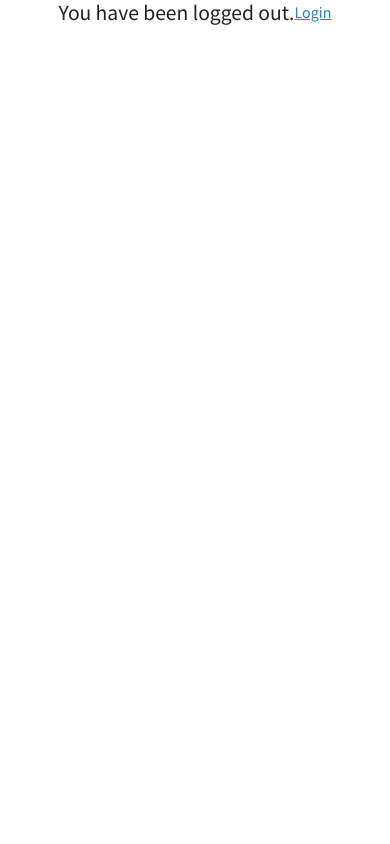
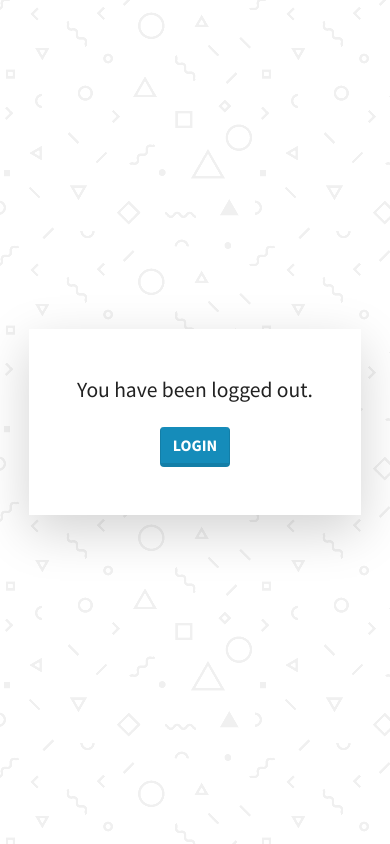
Before and after one commit to automoss/automoss, a Django app: page /user/logout/ in a window 390 px wide. Run offline with Django 3.2, Linux system fonts and the light colour scheme; the visitor is signed in with stand-in values (Sample User, id 1); some libraries are stand-ins or nearby versions.

Commit message:
Add logout page styling

```diff
--- a/automoss/apps/users/templates/users/logged_out.html
+++ b/automoss/apps/users/templates/users/logged_out.html
@@ -1,9 +1,32 @@
 {% extends "base.html" %}
 
-{% block "base-content"%}
-<div class="d-flex justify-content-center">
-    <h4>You have been logged out.</h4>
-    <a href="{% url "users:login" %}">Login</a>
+{% load static %}
+
+{% block "base-content" %}
+
+<style> body { overflow: hidden; /* Hide scrollbars */ } </style>
+
+<div class="row">
+
+	<div class="col d-none d-lg-block p-0 m-0" style="max-width: 40%; background-color: #158CBA; background-image: url({% static "img/automoss.svg" %}); background-size: 100%; background-repeat: no-repeat">
+		<div class="d-flex justify-content-center" style="width: 100%; height: 100%">
+			<a href="http://www.freepik.com" style="position: absolute; bottom: 10px;">Designed by Freepik</a>
+		</div>
+	</div>
+
+	<div class="col p-0 shadow-lg d-flex align-items-center justify-content-center" style="min-height: 100vh; background-image: url({% static "img/shapes.png" %}); background-repeat: repeat;">
+
+		<div class="d-flex flex-column bg-white shadow-lg p-5">
+            <div>
+                <h4 class="block">You have been logged out.</h4>
+            </div>
+            <div class="d-flex justify-content-center pt-3">
+                <a class = "btn btn-primary" href="{% url "users:login" %}">Login</a>
+            </div>
+        </div>
+
+	</div>
+
 </div>
 
 {% endblock %}
```
